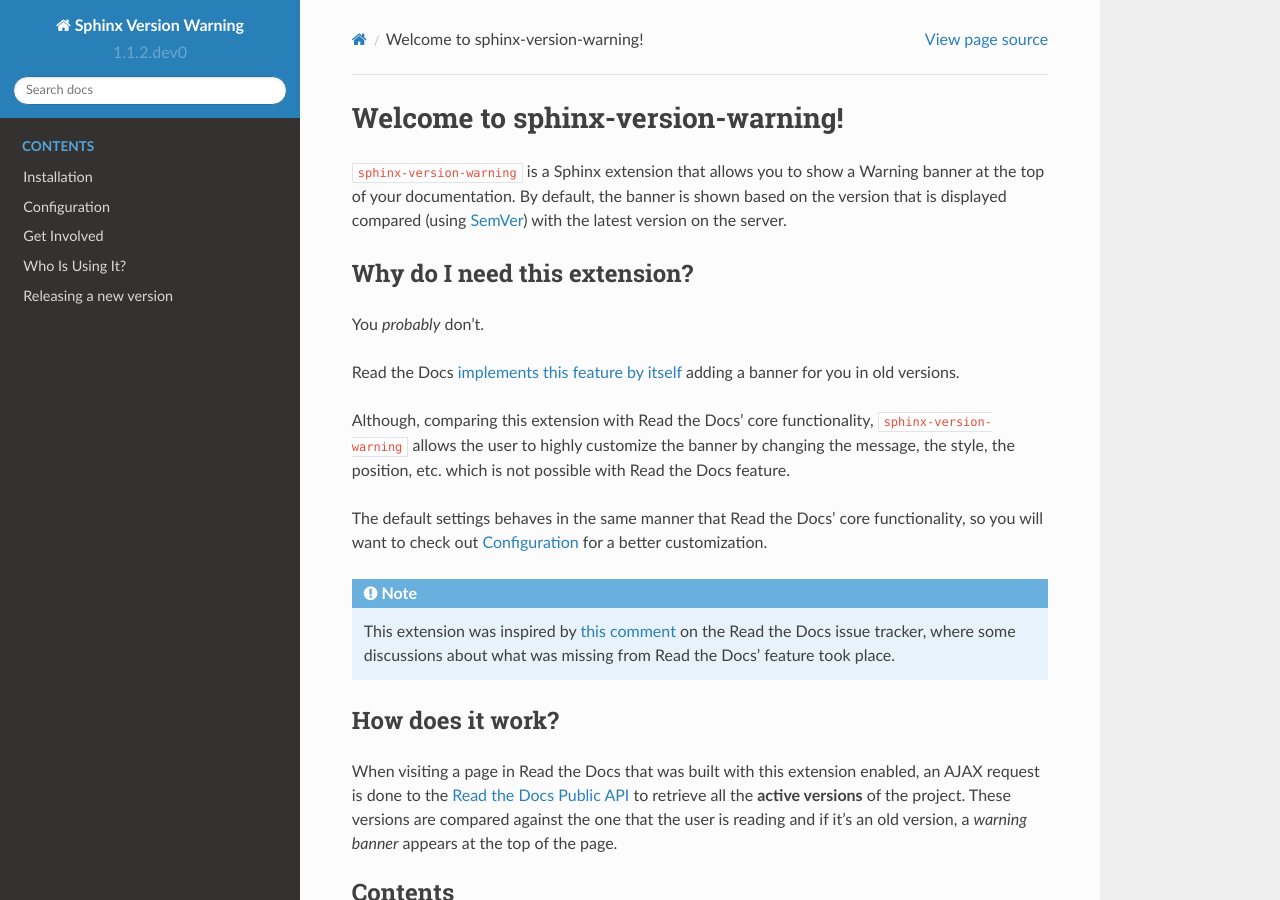
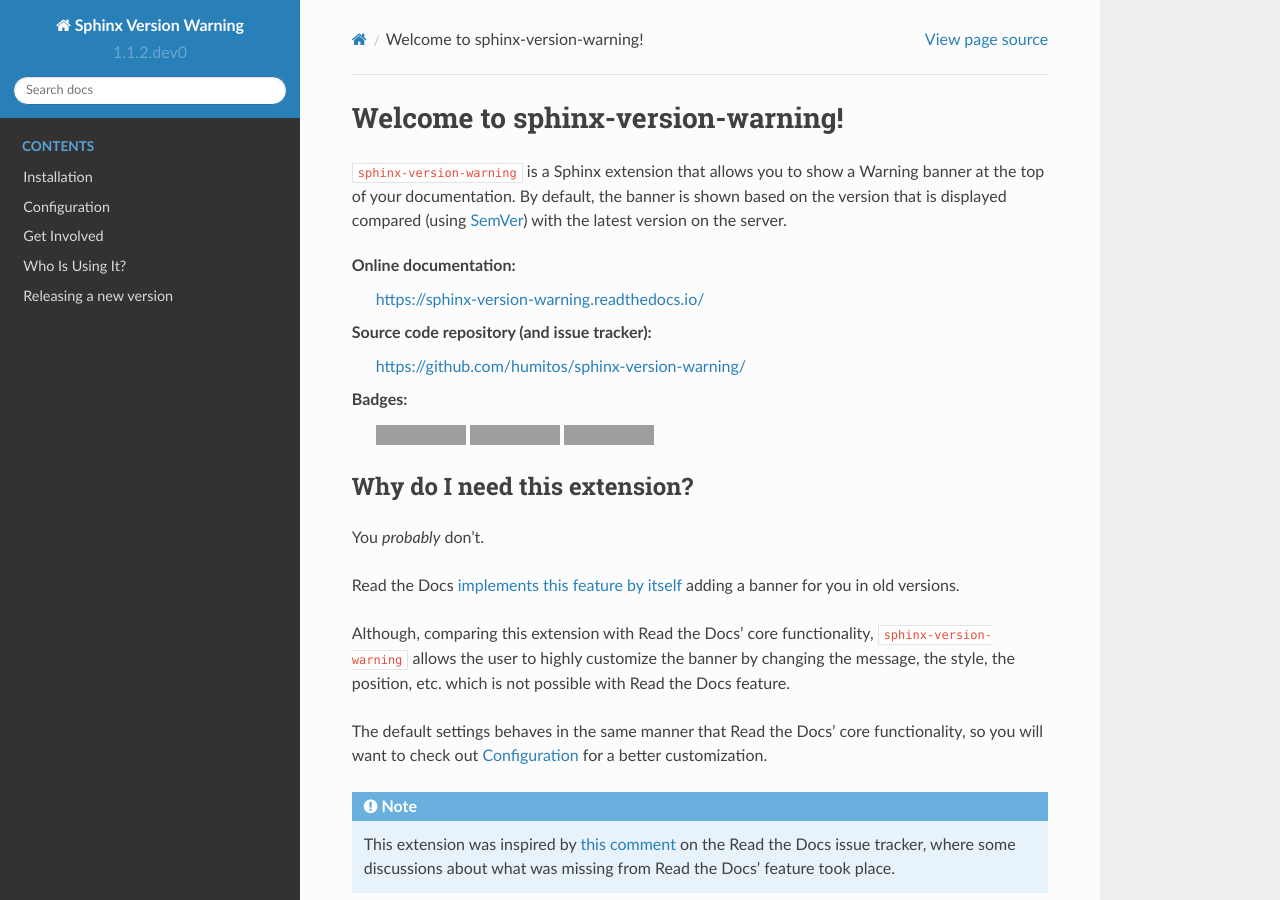
Before and after one commit to humitos/sphinx-version-warning, a Sphinx documentation site: the page built from docs/index.rst, in a window 1280 px wide and 900 px high. Built offline with Sphinx 7.4.7 and the Read the Docs theme 2.0.0, drawn with Linux system fonts in a browser that asks for light colours; pages that are not in the unit, such as notebooks, are missing from menus; grey boxes are pictures that could not be loaded.

Commit message:
Small details on documentation

```diff
--- a/README.rst
+++ b/README.rst
@@ -1,10 +1,11 @@
+|PyPI version| |Docs badge| |License|
+
 sphinx-version-warning
 ======================
 
 ``sphinx-version-warning`` is a Sphinx extension that allows you to show a Warning banner at the top of your documentation.
 By default, the banner is shown based on the version that is displayed compared (using SemVer_) with the latest version on the server.
 
-|PyPI version| |Docs badge| |License|
 
 Installation
 ------------
@@ -40,6 +41,6 @@
 .. |Docs badge| image:: https://readthedocs.org/projects/sphinx-version-warning/badge/?version=latest
    :target: https://sphinx-version-warning.readthedocs.io/en/latest/?badge=latest
    :alt: Documentation status
-.. |License| image:: https://img.shields.io/github/license/readthedocs/sphinx-version-warning.svg
+.. |License| image:: https://img.shields.io/github/license/humitos/sphinx-version-warning.svg
    :target: LICENSE
    :alt: Repository license
--- a/docs/index.rst
+++ b/docs/index.rst
@@ -3,6 +3,16 @@
 
 ``sphinx-version-warning`` is a Sphinx extension that allows you to show a Warning banner at the top of your documentation.
 By default, the banner is shown based on the version that is displayed compared (using SemVer_) with the latest version on the server.
+
+
+Online documentation:
+    https://sphinx-version-warning.readthedocs.io/
+
+Source code repository (and issue tracker):
+    https://github.com/humitos/sphinx-version-warning/
+
+Badges:
+    |PyPI version| |Docs badge| |License|
 
 Why do I need this extension?
 -----------------------------
@@ -53,3 +63,13 @@
 .. _Read the Docs Public API: https://docs.readthedocs.io/page/api/v2.html
 .. _implements this feature by itself: https://docs.readthedocs.io/page/versions.html#version-warning
 .. _this comment: https://github.com/readthedocs/readthedocs.org/issues/3481#issuecomment-378000845
+
+.. |PyPI version| image:: https://img.shields.io/pypi/v/sphinx-version-warning.svg
+   :target: https://pypi.org/project/sphinx-version-warning
+   :alt: Current PyPI version
+.. |Docs badge| image:: https://readthedocs.org/projects/sphinx-version-warning/badge/?version=latest
+   :target: https://sphinx-version-warning.readthedocs.io/en/latest/?badge=latest
+   :alt: Documentation status
+.. |License| image:: https://img.shields.io/github/license/humitos/sphinx-version-warning.svg
+   :target: LICENSE
+   :alt: Repository license
```
